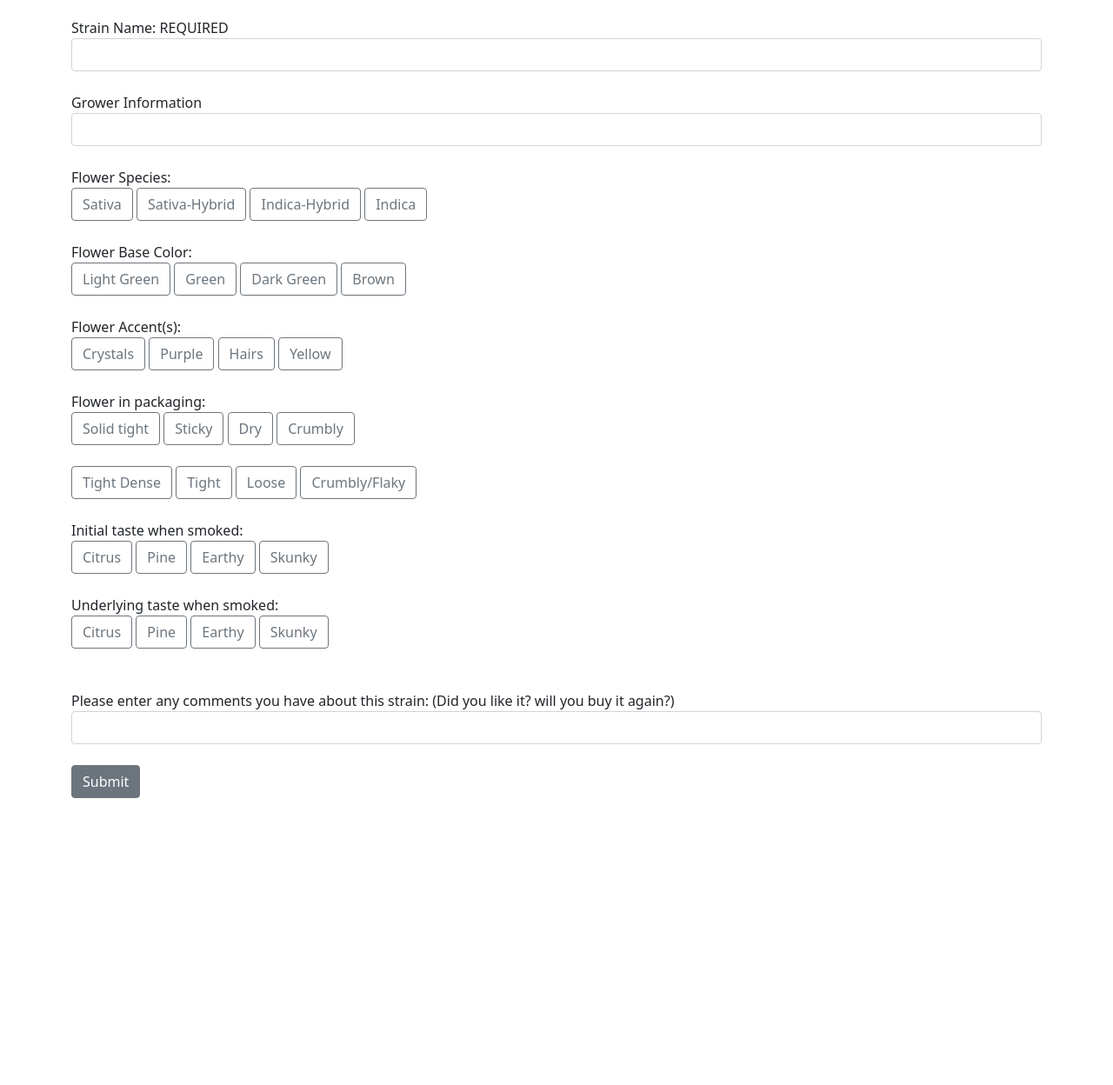
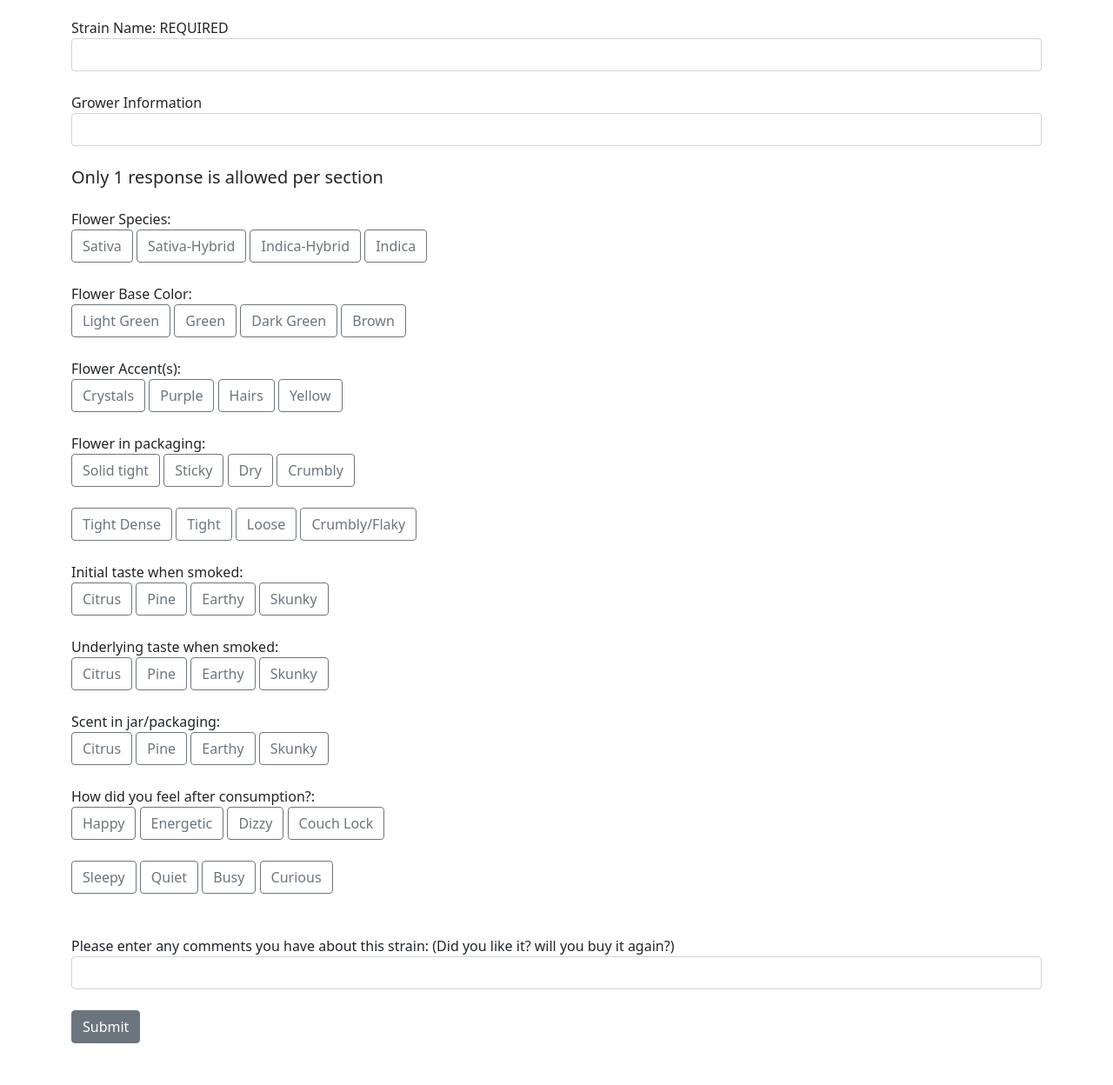
Before and after one commit to Cycloth/Project420, a Django app: page / in a window 1280 px wide. Shown: the part 481-1729 px from the top of the page at 87% size. Before the commit the page ends 1447 px from the top, so only its background shows below. Run offline with Django 4.2, Linux system fonts and the light colour scheme.

Commit message:
Implementing classes, most on the form. a lot of layout work to do still

```diff
--- a/project_420/templates/index.html
+++ b/project_420/templates/index.html
@@ -24,6 +24,7 @@
         <label for="strain_name">Grower Information</label>
         <input class="form-control" type="text" id="grow_info" name="grow_info" required>
     </div>
+    <h5 class="mt-3 mb-4">Only 1 response is allowed per section</h5>
     <div class="form-group mb-4">
         <label>Flower Species:</label>
         <div class="btn-group-horizontal" id="strain_base">
@@ -132,6 +133,49 @@
             <input class="btn-check form-check-input" type="radio" id="skunky2" name="flower_flavor2" value="crumbly" required>
             <label class="btn btn-outline-secondary" for="skunky2">Skunky</label>
         </div>
+          <div class="form-group mb-4"><br>
+                <label>Scent in jar/packaging:</label>
+        <div class="btn-group-horizontal" id="flower_aroma">
+            <input class="btn-check form-check-input" type="radio" id="citrus_smell" name="flower_aroma" value="dense" required>
+            <label class="btn btn-outline-secondary" for="citrus_smell">Citrus</label>
+
+            <input class="btn-check form-check-input" type="radio" id="pine_smell" name="flower_aroma" value="sticky" required>
+            <label class="btn btn-outline-secondary" for="pine_smell">Pine</label>
+
+            <input class="btn-check form-check-input" type="radio" id="earthy_smell" name="flower_aroma" value="dry" required>
+            <label class="btn btn-outline-secondary" for="earthy_smell">Earthy</label>
+
+            <input class="btn-check form-check-input" type="radio" id="skunky_smell" name="flower_aroma" value="crumbly" required>
+            <label class="btn btn-outline-secondary" for="skunky_smell">Skunky</label>
+        </div><br>
+          <div class="form-group mb-4">
+                <label>How did you feel after consumption?:</label>
+        <div class="btn-group-horizontal" id="flower_effect">
+            <input class="btn-check form-check-input" type="radio" id="happy" name="flower_effect" value="dense" required>
+            <label class="btn btn-outline-secondary" for="happy">Happy</label>
+
+            <input class="btn-check form-check-input" type="radio" id="energy" name="flower_effect" value="sticky" required>
+            <label class="btn btn-outline-secondary" for="energy">Energetic</label>
+
+            <input class="btn-check form-check-input" type="radio" id="dizzy" name="flower_effect" value="dry" required>
+            <label class="btn btn-outline-secondary" for="dizzy">Dizzy</label>
+
+            <input class="btn-check form-check-input" type="radio" id="couch_lock" name="flower_effect" value="crumbly" required>
+            <label class="btn btn-outline-secondary" for="couch_lock">Couch Lock</label>
+        </div> <br>
+         <div class="btn-group-horizontal" id="flower_effect2">
+            <input class="btn-check form-check-input" type="radio" id="sleep" name="flower_effect2" value="dense" required>
+            <label class="btn btn-outline-secondary" for="sleep">Sleepy</label>
+
+            <input class="btn-check form-check-input" type="radio" id="quiet" name="flower_effect2" value="sticky" required>
+            <label class="btn btn-outline-secondary" for="quiet">Quiet</label>
+
+            <input class="btn-check form-check-input" type="radio" id="busy" name="flower_effect2" value="dry" required>
+            <label class="btn btn-outline-secondary" for="busy">Busy</label>
+
+            <input class="btn-check form-check-input" type="radio" id="couch_lock" name="flower_effect2" value="crumbly" required>
+            <label class="btn btn-outline-secondary" for="couch_lock">Curious</label>
+        </div>
         <br>
         <div class="mt-4 mb-4">
         <label for="user_notes">Please enter any comments you have about this strain: (Did you like it? will you buy it again?)</label>
@@ -145,5 +189,5 @@
         {% endfor %}
     </div>
     {% endif %}
-</form>
+ </form>
 {% endblock %}
```
Also changed, not shown: project_420/migrations/0002_rename_flower_flavor3_form_flower_aroma_and_more.py (added).
